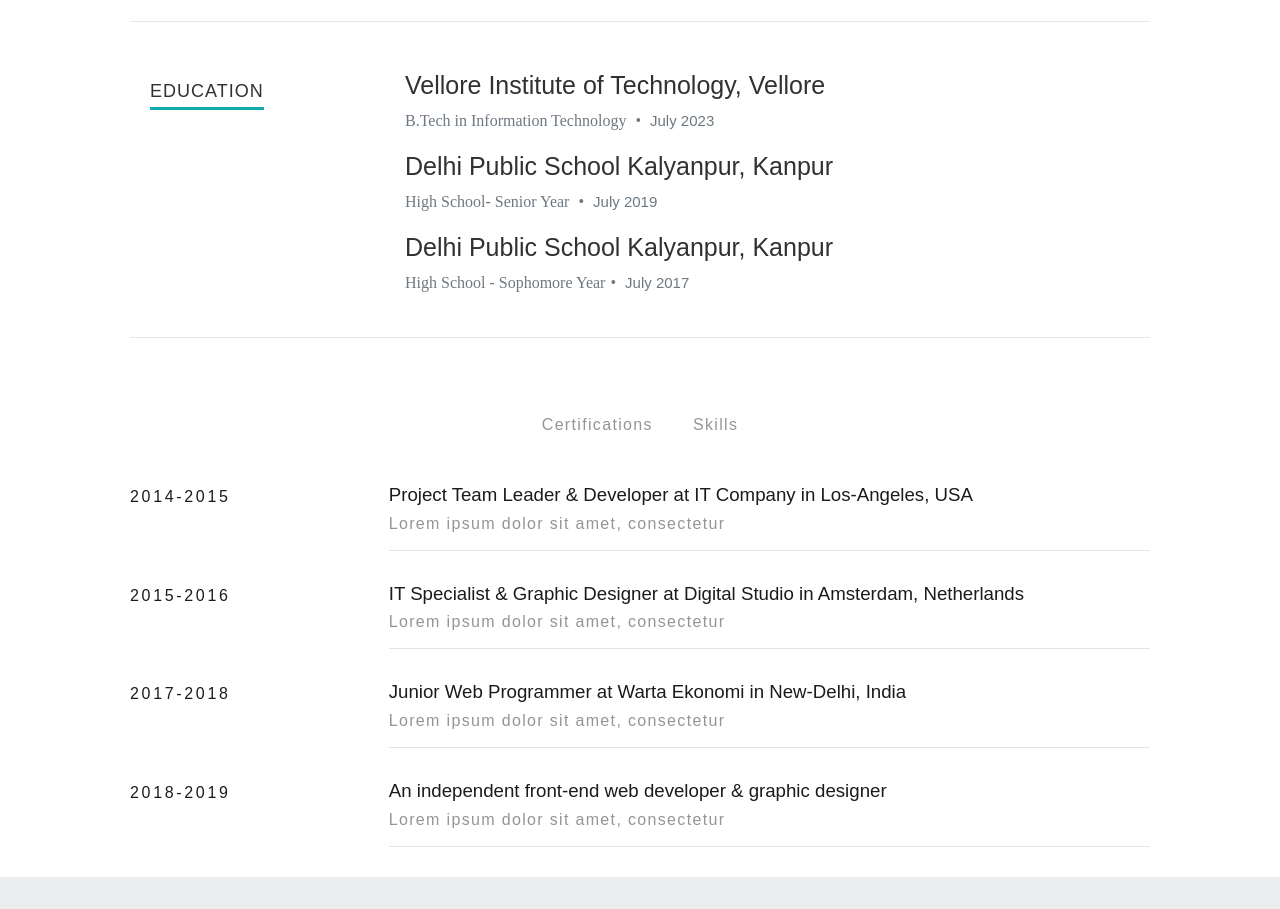
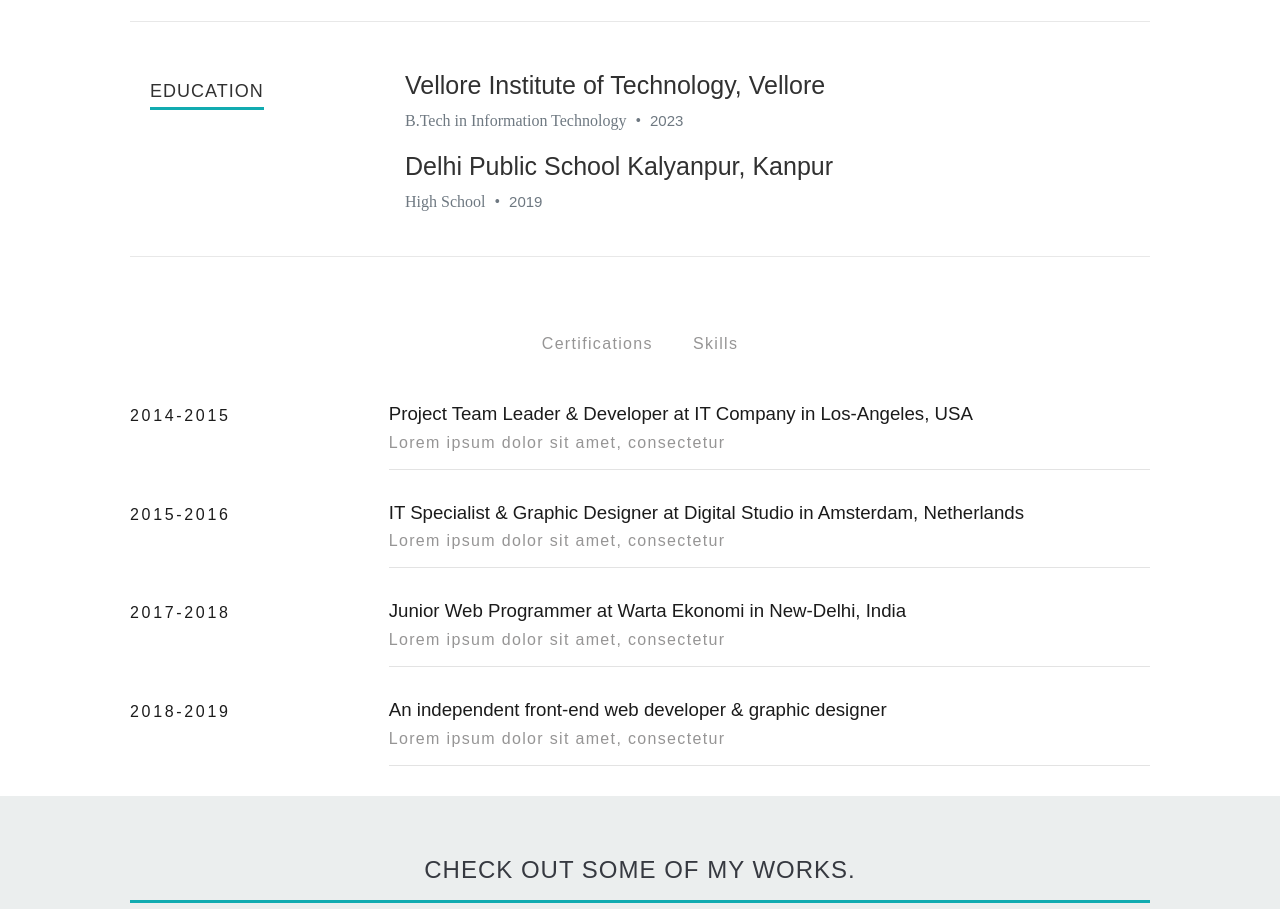
Before and after one commit to srijanagrawalmanglik/srijanagrawalmanglik.github.io, a plain HTML site: page index.html in a window 1280 px wide. Shown: the part 2424-3333 px from the top of the page. Drawn offline with nearby package versions, Linux system fonts and the light colour scheme; files whose address does not match are found by name; a web font is replaced by a local one.

Commit message:
Update index.html

```diff
--- a/index.html
+++ b/index.html
@@ -254,7 +254,7 @@
                <div class="twelve columns">
 
                   <h3>Vellore Institute of Technology, Vellore</h3>
-                  <p class="info">B.Tech in Information Technology <span>&bull;</span> <em class="date">July 2023</em></p>
+                  <p class="info">B.Tech in Information Technology <span>&bull;</span> <em class="date">2023</em></p>
 
                   <p>
 
@@ -269,23 +269,7 @@
                <div class="twelve columns">
 
                   <h3>Delhi Public School Kalyanpur, Kanpur</h3>
-                  <p class="info">High School- Senior Year <span>&bull;</span> <em class="date">July 2019</em></p>
-
-                  <p>
-
-                  </p>
-
-               </div>
-
-            </div> <!-- item end -->
-
-
-            <div class="row item">
-
-               <div class="twelve columns">
-
-                  <h3>Delhi Public School Kalyanpur, Kanpur</h3>
-                  <p class="info">High School - Sophomore Year<span>&bull;</span> <em class="date">July 2017</em></p>
+                  <p class="info">High School <span>&bull;</span> <em class="date">2019</em></p>
 
                   <p>
 
```
